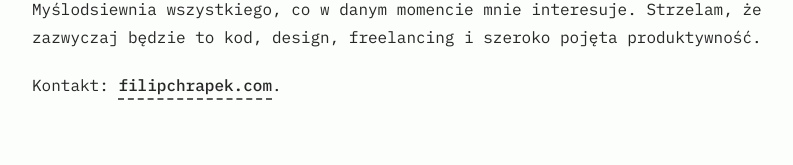
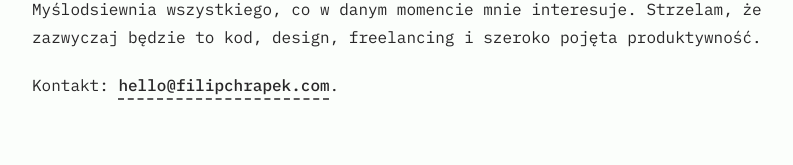
Before and after one commit to fchrapek/filipchrapek.pl, an Astro site: page /o-mnie in a window 1280 px wide. Shown: the part 226-391 px from the top of the page, without its empty margins (240-1033 px from the left). Built offline with nearby package versions, Linux system fonts and the light colour scheme; Astro itself is replaced by a stand-in of ours.

Commit message:
Update email address

```diff
--- a/src/pages/o-mnie.md
+++ b/src/pages/o-mnie.md
@@ -5,4 +5,4 @@ title: "O mnie"
 
 Myślodsiewnia wszystkiego, co w danym momencie mnie interesuje. Strzelam, że zazwyczaj będzie to kod, design, freelancing i szeroko pojęta produktywność.
 
-Kontakt: [filipchrapek.com](mailto:hello@filipchrapek.com).
+Kontakt: [hello@filipchrapek.com](mailto:hello@filipchrapek.com).
```
